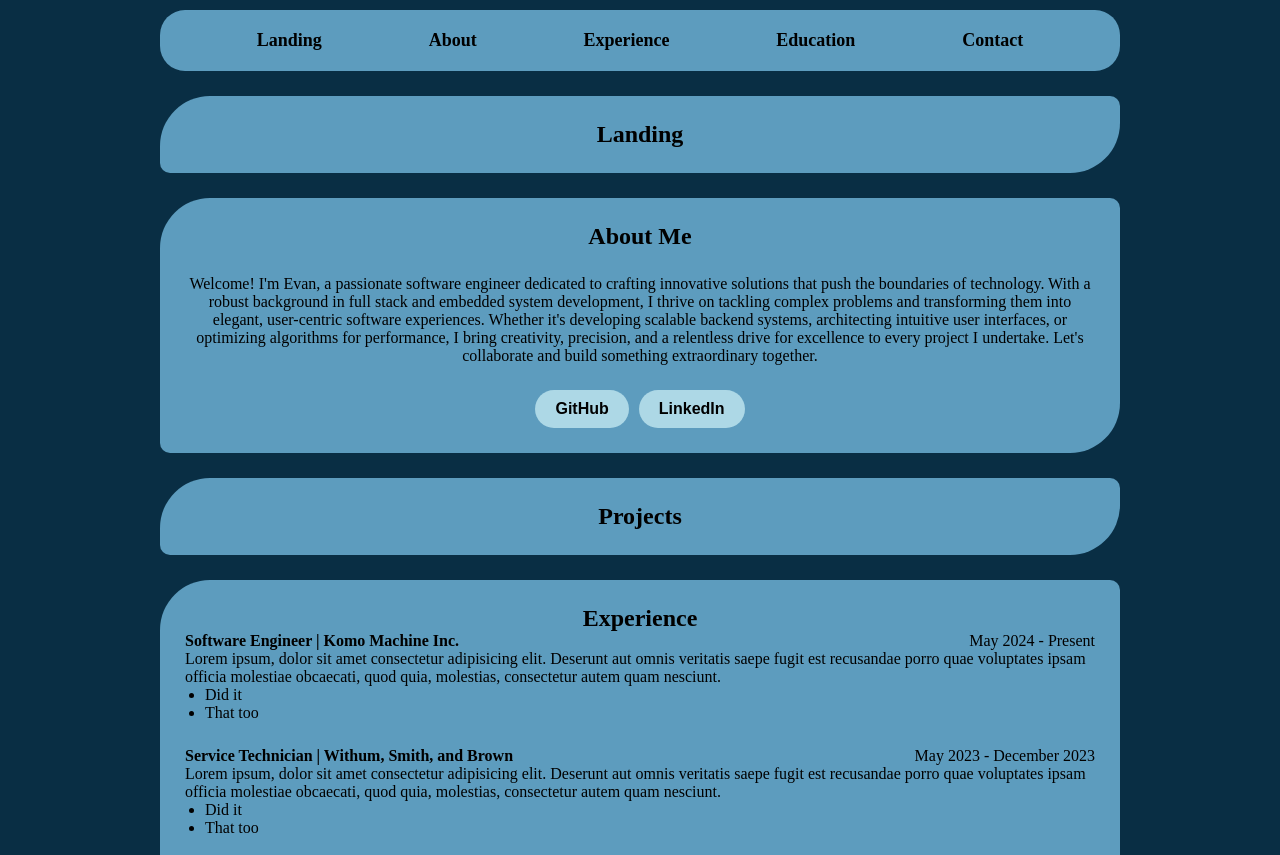
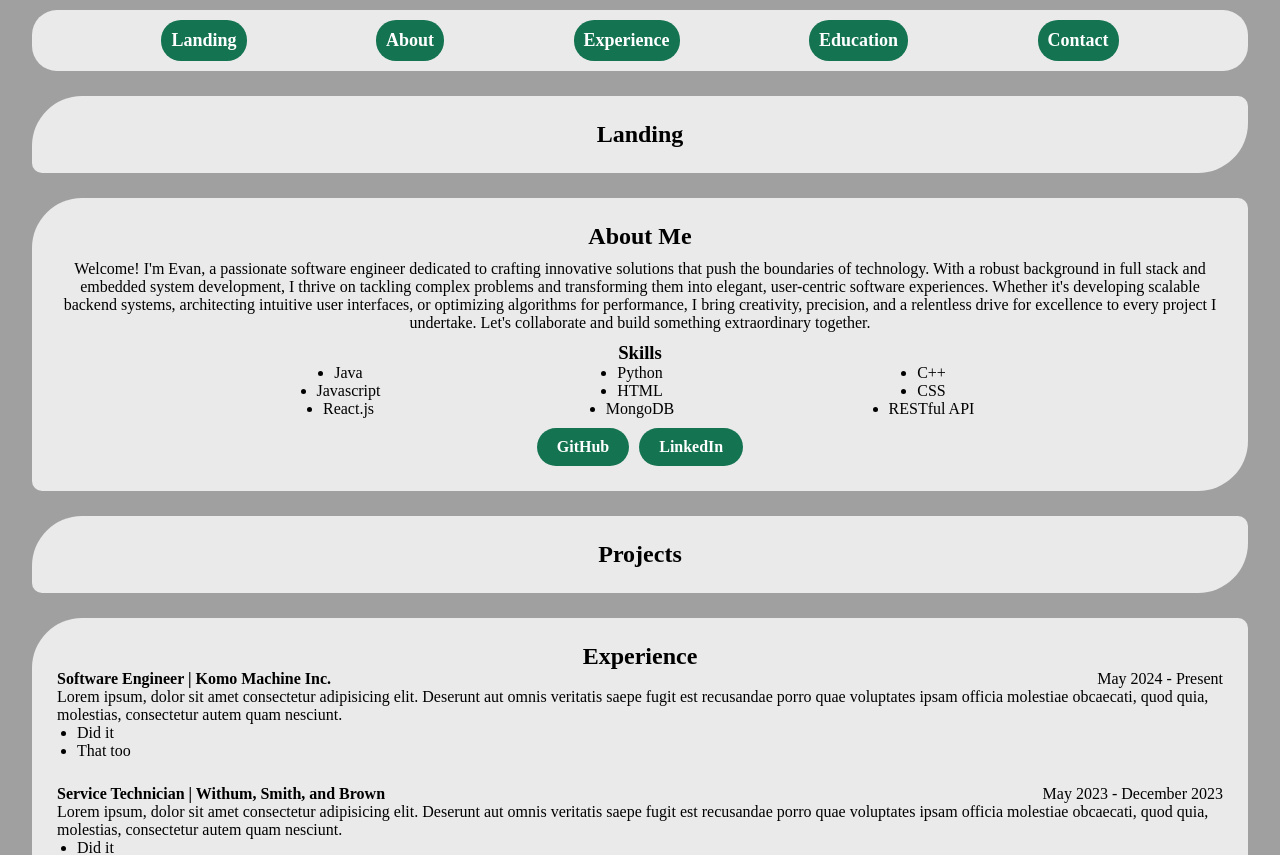
Before and after one commit to evan-jm/Portfolio, a React (Create React App) app in the folder frontend/: page / in a window 1280 px wide. Shown: the top 855 px of the page. Built offline with nearby package versions, Linux system fonts and the light colour scheme.

Commit message:
Updating styling

```diff
--- a/frontend/src/App.scss
+++ b/frontend/src/App.scss
@@ -5,7 +5,7 @@ body {
   flex-direction: column;
   justify-content: center;
   align-items: center;
-  max-width: 75%;
+  max-width: 95%;
   margin-left: auto;
   margin-right: auto;
   background-color: $background;
--- a/frontend/src/_variables.scss
+++ b/frontend/src/_variables.scss
@@ -1,9 +1,10 @@
-$background: #092e44;
+$background: #a0a0a0;
 
-$components: #5d9cbe;
+$components: #eaeaea;
 $component-border-radius: 50px 10px 50px 10px;
 $component-padding: 25px;
+$component-item-spacing: 10px;
 
-$primary: #add8e6;
+$primary: #147452;
 
-$primary-hover: #4da8da;
+$primary-hover: #14aa77;
--- a/frontend/src/components/About/About.js
+++ b/frontend/src/components/About/About.js
@@ -1,10 +1,6 @@
 import "./About.scss";
 
 const About = () => {
-  const navigateToPage = (url) => {
-    window.open(url, "_blank");
-  };
-
   return (
     <div className="about" id="about">
       <h2>About Me</h2>
@@ -19,21 +15,30 @@ const About = () => {
         relentless drive for excellence to every project I undertake. Let's
         collaborate and build something extraordinary together.
       </p>
-      <div className="buttons">
-        <button
-          onClick={() => navigateToPage("https://www.github.com/evan-jm")}
-        >
+      <div className="skills">
+        <h3>Skills</h3>
+        <ul>
+          <li>Java</li>
+          <li>Python</li>
+          <li>C++</li>
+          <li>Javascript</li>
+          <li>HTML</li>
+          <li>CSS</li>
+          <li>React.js</li>
+          <li>MongoDB</li>
+          <li>RESTful API</li>
+        </ul>
+      </div>
+      <div className="links">
+        <a href="https://github.com/evan-jm" target="blank">
           GitHub
-        </button>
-        <button
-          onClick={() =>
-            navigateToPage(
-              "https://www.linkedin.com/in/evan-mitchell-89817b260/"
-            )
-          }
+        </a>
+        <a
+          href="https://www.linkedin.com/in/evan-mitchell-89817b260/"
+          target="blank"
         >
           LinkedIn
-        </button>
+        </a>
       </div>
     </div>
   );
--- a/frontend/src/components/About/About.scss
+++ b/frontend/src/components/About/About.scss
@@ -10,20 +10,40 @@
   padding: $component-padding;
 }
 
+.about h2 {
+  margin-bottom: $component-item-spacing;
+}
+
 .about p {
-  margin-top: 25px;
-  margin-bottom: 25px;
+  margin-bottom: $component-item-spacing;
   text-align: center;
 }
 
-.buttons {
+.skills {
+  display: flex;
+  flex-direction: column;
+  justify-content: center;
+  align-items: center;
+  width: 75%;
+  margin-bottom: $component-item-spacing;
+}
+
+.skills ul {
+  display: grid;
+  grid-template-columns: repeat(3, 1fr);
+  justify-self: center;
+  justify-items: center;
+  width: 100%;
+}
+
+.about .links {
   display: flex;
   flex-direction: row;
   justify-content: center;
   align-items: center;
 }
 
-.buttons button {
+.about .links a {
   margin: 0 5px;
   padding: 10px 20px;
   background-color: $primary;
@@ -31,16 +51,18 @@
   border-radius: 20px;
   font-size: 16px;
   font-weight: bold;
-  color: black;
+  color: white;
   cursor: pointer;
   transition: background-color 0.3s ease, transform 0.2s ease;
+  text-decoration: none;
 }
 
-.buttons button:hover {
+.about .links a:hover {
   background-color: $primary-hover;
+  color: black;
   transform: scale(1.05);
 }
 
-.buttons button:active {
+.about .links a:active {
   transform: scale(0.95);
 }
--- a/frontend/src/components/Contact/Contact.scss
+++ b/frontend/src/components/Contact/Contact.scss
@@ -11,7 +11,7 @@
   border-radius: $component-border-radius;
 }
 
-.links {
+.contact .links {
   width: 100%;
   display: flex;
   flex-direction: row;
@@ -20,15 +20,15 @@
   margin-top: 10px;
 }
 
-.links a {
-  color: black;
+.contact .links a {
+  color: white;
   background-color: $primary;
   padding: 10px;
   border-radius: 25px;
 }
 
-.links p {
-  color: black;
+.contact .links p {
+  color: white;
   background-color: $primary;
   padding: 10px;
   border-radius: 25px;
--- a/frontend/src/components/Navbar/Navbar.scss
+++ b/frontend/src/components/Navbar/Navbar.scss
@@ -14,16 +14,17 @@
 
 .navbar a {
   text-decoration: none;
-  color: black;
+  color: white;
   font-weight: bold;
   padding: 10px;
   border-radius: 20px;
   font-size: 18px;
   transition: background-color 0.3s ease, transform 0.2s ease;
+  background-color: $primary;
 }
 
 .navbar a:hover {
-  background-color: $primary;
+  background-color: $primary-hover;
   transform: scale(1.05);
   color: black;
 }
```
Also changed, not shown: 1 other file (tests, documents, lock files or other folders).
